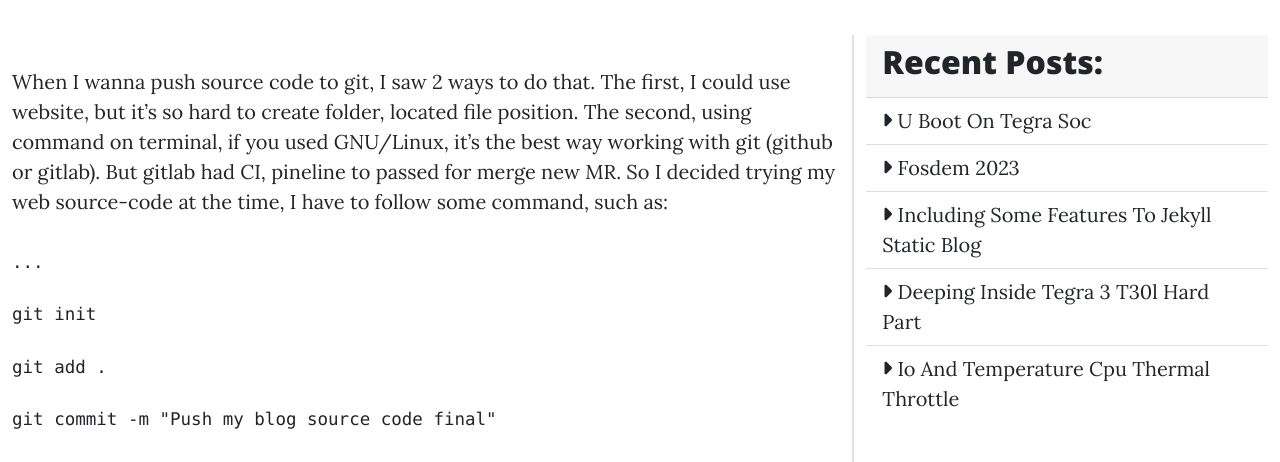
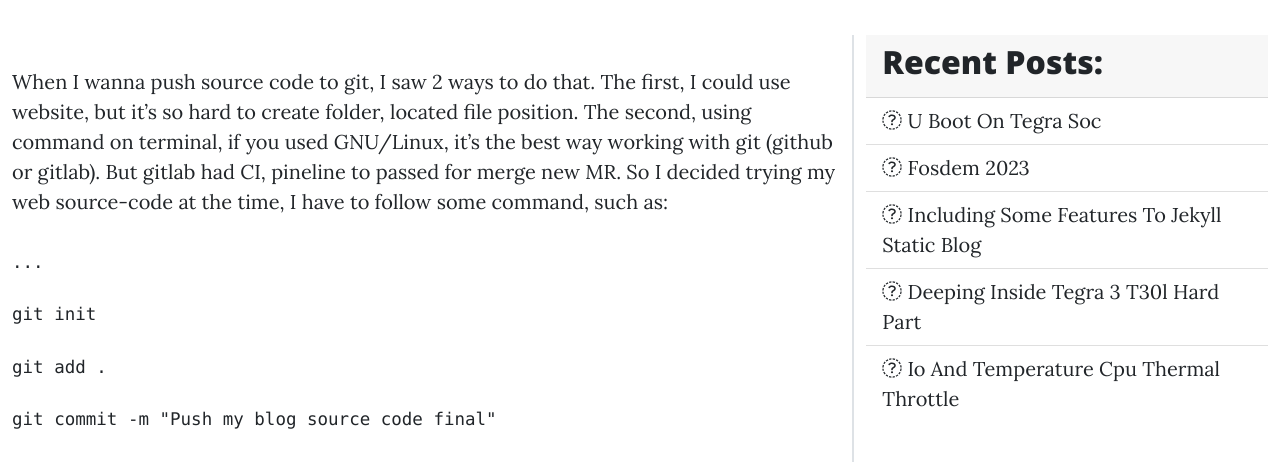
Before and after one commit to Baonks81/baonks81.github.io, a Jekyll site: the page built from _posts/2023-01-16-working-on-command-and-using-git.md, in a window 1280 px wide. Shown: the part 515-977 px from the top of the page. Built offline with Jekyll 4.4.1, drawn with Linux system fonts in a browser that asks for light colours; nearby versions of some CDN libraries; library files that are not in the unit come from our copies.

Commit message:
Update recent.html

```diff
--- a/_includes/recent.html
+++ b/_includes/recent.html
@@ -10,7 +10,7 @@
          {% assign forloop.index = forloop.index | plus:1 %}
        {% else %}
          {% assign countPost = countPost | plus:1 %}
-         <li class="list-group-item"><i class="fa fa-caret-right" aria-hidden="true"></i> <a href="{{ post.url }}">{{ post.title }}</a></li>
+         <li class="list-group-item"><i class="fa-sharp fa-solid fa-caret-right"></i> <a href="{{ post.url }}">{{ post.title }}</a></li>
        {% endif %}
          {% else %}
            {% break %}
```
